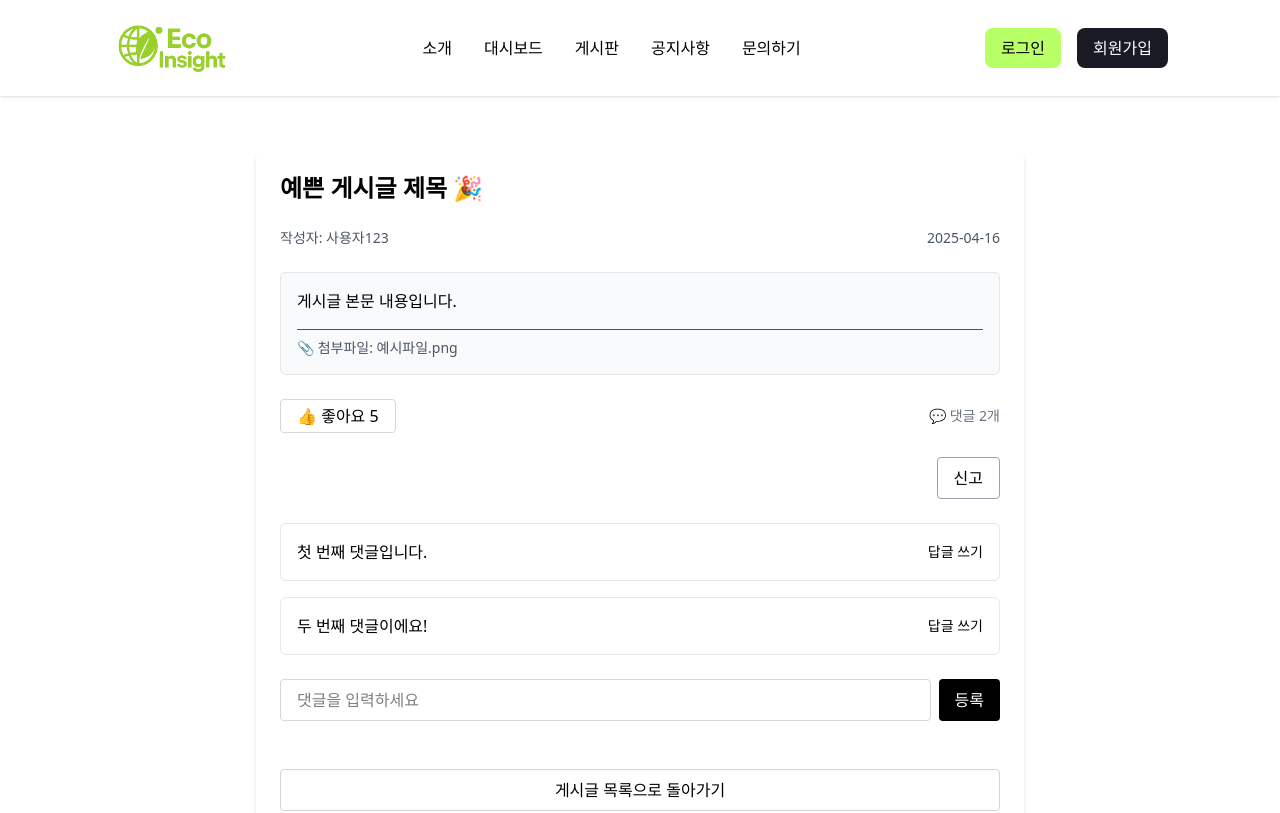
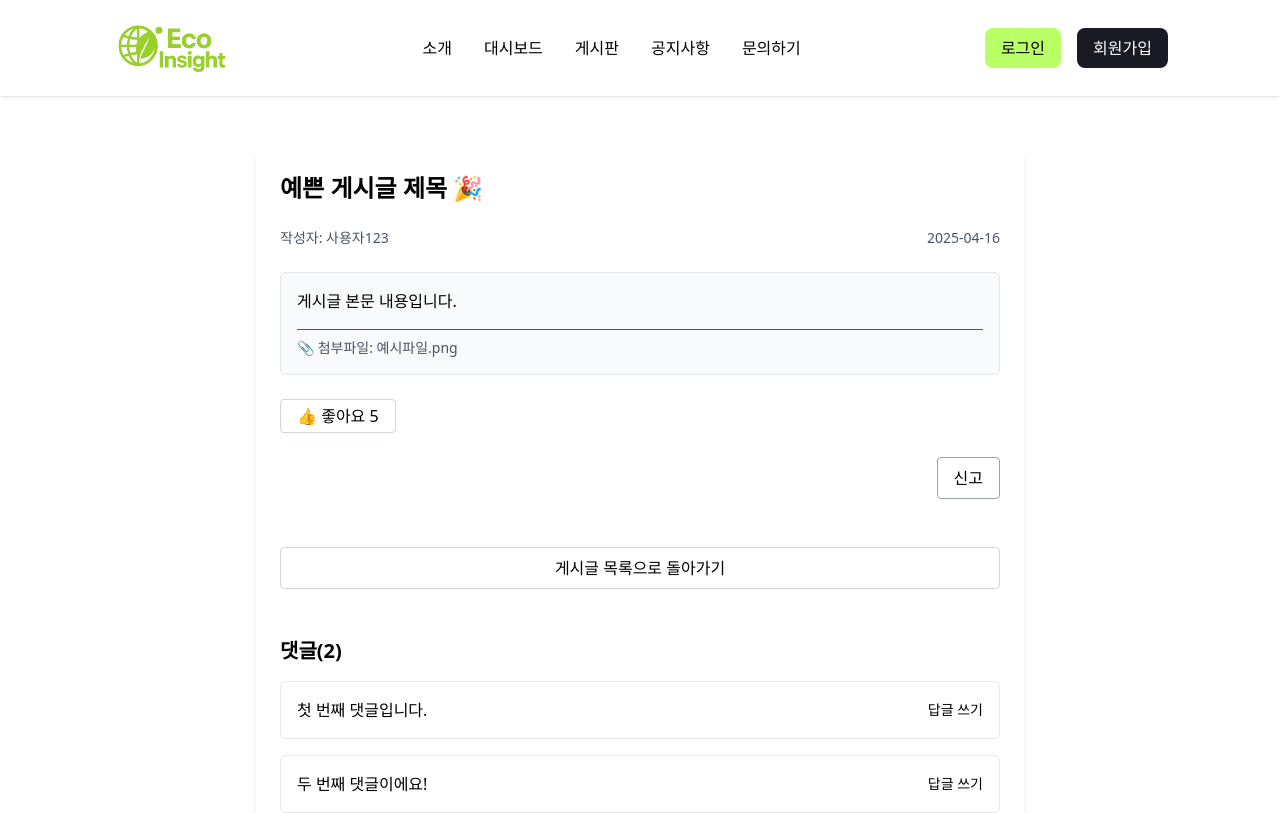
Before and after one commit to holelung/EcoInsight, a React (Vite) app in the folder frontend/eco-insight/: page /post/1 in a window 1280 px wide. Shown: the top 813 px of the page. Built offline with nearby package versions, Linux system fonts and the light colour scheme.

Commit message:
Community 수정중

```diff
--- a/frontend/eco-insight/src/components/Board/AuthBoard/WriteAuthPage.jsx
+++ b/frontend/eco-insight/src/components/Board/AuthBoard/WriteAuthPage.jsx
@@ -12,7 +12,6 @@ export default function WriteAuthPage() {
   const handleOnChange = (e) => {
     setOption(e.target.value);
   };
-
 
   const handleUpload = () => {
     try {
@@ -37,11 +36,15 @@ export default function WriteAuthPage() {
 
   return (
     <div className="max-w-3xl mx-auto mt-10 p-6 bg-white rounded-xl shadow-md">
-
       <div className="mb-4 text-sm text-gray-500">인증게시판</div>
       {/* 카테고리 */}
       <div>
-            <select value={option} defaultValue="category" onChange={handleOnChange} className="mb-3 border px-11 py-2 rounded">
+        <select
+          value={option}
+          defaultValue="category"
+          onChange={handleOnChange}
+          className="mb-3 border px-11 py-2 rounded"
+        >
           <option value="category">카테고리 선택</option>
           <option value="item1">인증1</option>
           <option value="item2">인증2</option>
@@ -67,7 +70,6 @@ export default function WriteAuthPage() {
           initialEditType="wysiwyg"
           previewStyle="vertical"
           autofocus={true}
-            plugins={[colorSyntax]}
           placeholder="내용을 입력해주세요. 마크다운을 자유롭게 활용할 수 있어요!"
           hideModeSwitch={true}
           toolbarItems={[
@@ -84,7 +86,8 @@ export default function WriteAuthPage() {
       <div className="mt-4 flex justify-end">
         <button
           onClick={handleUpload}
-                className="bg-lime-400 hover:bg-green-600 text-white px-6 py-2 rounded-md font-bold transition">
+          className="bg-lime-400 hover:bg-green-600 text-white px-6 py-2 rounded-md font-bold transition"
+        >
           업로드
         </button>
       </div>
--- a/frontend/eco-insight/src/components/Board/Community/CommunityBoardDetail.jsx
+++ b/frontend/eco-insight/src/components/Board/Community/CommunityBoardDetail.jsx
@@ -2,8 +2,9 @@ import React, { useContext, useState } from "react";
 import { useNavigate } from "react-router-dom";
 import ReportPage from "../ReportPage";
 import { AuthContext } from "../../Context/AuthContext";
+import CommunityComment from "../../Comment/CommunityComment/CommunityComment";
 
-export default function CommunityBoardDetail() {
+const CommunityBoardDetail = () => {
   const navigate = useNavigate();
   const { auth } = useContext(AuthContext);
 
@@ -15,32 +16,7 @@ export default function CommunityBoardDetail() {
   const [editedContent, setEditedContent] = useState(content);
   const [isReportOpen, setIsReportOpen] = useState(false);
 
-  const [comments, setComments] = useState([
-    { text: "첫 번째 댓글입니다.", replies: [] },
-    { text: "두 번째 댓글이에요!", replies: [] },
-  ]);
-
-  const [newComment, setNewComment] = useState("");
-  const [replyingTo, setReplyingTo] = useState(null);
-  const [newReply, setNewReply] = useState("");
-
   const handleLike = () => setLikes(likes + 1);
-  const handleAddComment = () => {
-    if (newComment.trim()) {
-      setComments([...comments, { text: newComment.trim(), replies: [] }]);
-      setNewComment("");
-    }
-  };
-
-  const handleAddReply = (index) => {
-    if (newReply.trim()) {
-      const updatedComments = [...comments];
-      updatedComments[index].replies.push(newReply.trim());
-      setComments(updatedComments);
-      setNewReply("");
-      setReplyingTo(null);
-    }
-  };
 
   const handleSaveEdit = () => {
     setTitle(editedTitle);
@@ -93,7 +69,7 @@ export default function CommunityBoardDetail() {
         </div>
       </div>
 
-      {/* 좋아요 + 댓글 수 */}
+      {/* 좋아요 */}
       {!isEditing && (
         <div className="flex justify-between items-center">
           <button
@@ -102,32 +78,24 @@ export default function CommunityBoardDetail() {
           >
             👍 좋아요 {likes}
           </button>
-          <span className="text-sm text-gray-500">
-            💬 댓글 {comments.length}개
-          </span>
         </div>
       )}
 
       {/* 수정/삭제/신고 버튼 */}
       <div className="flex justify-end gap-2">
-        {/* auth.isAuthenticated && */}
-        {auth.isAuthenticated && isEditing ? (
+        {!(auth.isAuthenticated && isEditing) ? (
           <button
-            onClick={handleSaveEdit}
-            className="px-4 py-2 bg-black text-white rounded hover:bg-gray-800"
+            onClick={() => setIsReportOpen(true)}
+            className="px-4 py-2 border border-gray-400 rounded hover:bg-gray-100"
           >
-            저장
+            신고
           </button>
         ) : (
           <>
             {auth.isAuthenticated && auth.loginInfo == auth && (
               <>
                 <button
-                  onClick={() => {
-                    setIsEditing(true);
-                    setEditedTitle(title);
-                    setEditedContent(content);
-                  }}
+                  onClick={handleSaveEdit}
                   className="px-4 py-2 border border-gray-400 rounded hover:bg-gray-100"
                 >
                   수정하기
@@ -140,76 +108,8 @@ export default function CommunityBoardDetail() {
                 </button>
               </>
             )}
-            <button
-              onClick={() => setIsReportOpen(true)}
-              className="px-4 py-2 border border-gray-400 rounded hover:bg-gray-100"
-            >
-              신고
-            </button>
           </>
         )}
-      </div>
-
-      {/* 댓글 목록 */}
-      <div className="space-y-4">
-        {comments.map((cmt, index) => (
-          <div
-            key={index}
-            className="p-4 bg-white border border-gray-200 rounded-md space-y-2"
-          >
-            <div className="flex justify-between items-center">
-              <span>{cmt.text}</span>
-              <button
-                onClick={() =>
-                  setReplyingTo(replyingTo === index ? null : index)
-                }
-                className="text-sm text-black hover:underline"
-              >
-                답글 쓰기
-              </button>
-            </div>
-            {cmt.replies.map((reply, rindex) => (
-              <div
-                key={rindex}
-                className="ml-4 px-3 py-2 bg-gray-100 border border-gray-300 text-sm rounded"
-              >
-                ↪ {reply}
-              </div>
-            ))}
-            {replyingTo === index && (
-              <div className="flex gap-2 mt-2 ml-4">
-                <input
-                  value={newReply}
-                  onChange={(e) => setNewReply(e.target.value)}
-                  placeholder="대댓글 입력"
-                  className="flex-grow px-2 py-1 border border-gray-300 rounded"
-                />
-                <button
-                  onClick={() => handleAddReply(index)}
-                  className="px-3 py-1 bg-black text-white border border-black rounded"
-                >
-                  등록
-                </button>
-              </div>
-            )}
-          </div>
-        ))}
-      </div>
-
-      {/* 댓글 작성 */}
-      <div className="flex gap-2 mt-4">
-        <input
-          value={newComment}
-          onChange={(e) => setNewComment(e.target.value)}
-          placeholder="댓글을 입력하세요"
-          className="flex-grow px-4 py-2 border border-gray-300 rounded"
-        />
-        <button
-          onClick={handleAddComment}
-          className="px-4 py-2 bg-black text-white rounded hover:bg-gray-800"
-        >
-          등록
-        </button>
       </div>
 
       {/* 돌아가기 */}
@@ -229,6 +129,9 @@ export default function CommunityBoardDetail() {
           postTitle={title}
         />
       )}
+      <CommunityComment />
     </div>
   );
-}
+};
+
+export default CommunityBoardDetail;
--- a/frontend/eco-insight/src/components/Board/Community/CommunityListPage.jsx
+++ b/frontend/eco-insight/src/components/Board/Community/CommunityListPage.jsx
@@ -199,16 +199,16 @@ const CommunityListPage = () => {
       <h1 className="text-2xl font-bold text-center mb-6">{boardName}</h1>
 
       {/* 필터 + 검색 */}
-      <div className="flex justify-between items-center mb-4 flex-wrap gap-2">
+      <div className="flex flex-wrap items-center justify-between gap-2 mb-4">
         <div className="flex gap-2">
           <button
-            className="px-4 py-2 rounded border border-gray-300 bg-transparent text-black"
+            className="px-4 py-2 border border-gray-300 rounded bg-transparent text-black"
             onClick={() => handleButtonClick("전체글")}
           >
             전체글
           </button>
           <button
-            className="px-4 py-2 rounded border border-gray-300 bg-transparent text-black"
+            className="px-4 py-2 border border-gray-300 rounded bg-transparent text-black"
             onClick={() => handleButtonClick("인기글")}
           >
             인기글
@@ -220,7 +220,7 @@ const CommunityListPage = () => {
             value={searchQuery}
             onChange={(e) => setSearchQuery(e.target.value)}
             placeholder="검색할 내용을 입력해주세요."
-            className="w-[400px] px-4 py-2 text-base border border-gray-300 rounded"
+            className="w-[400px] px-4 py-2 border border-gray-300 rounded text-base"
           />
           <button
             className="px-4 py-2 rounded border border-black bg-white text-black"
@@ -230,7 +230,7 @@ const CommunityListPage = () => {
           </button>
           <Link
             to={`/write/${type}`}
-            className="px-4 py-2 rounded border border-gray-300 bg-transparent text-black"
+            className="px-4 py-2 border border-gray-300 rounded bg-transparent text-black"
           >
             글쓰기
           </Link>
@@ -238,7 +238,7 @@ const CommunityListPage = () => {
       </div>
 
       {/* 테이블 헤더 */}
-      <div className="grid grid-cols-6 border-y border-gray-200 font-semibold text-center text-sm py-2">
+      <div className="grid grid-cols-6 py-2 text-sm font-semibold text-center border-y border-gray-200">
         <div>번호</div>
         <div>작성자</div>
         <div className="col-span-2">제목</div>
@@ -247,7 +247,7 @@ const CommunityListPage = () => {
       </div>
 
       {/* 공지사항 */}
-      <div className="grid grid-cols-6 text-green-500 font-semibold py-2 border-b border-gray-200 text-sm">
+      <div className="grid grid-cols-6 py-2 text-sm font-semibold text-green-500 border-b border-gray-200">
         <div>-</div>
         <div className="text-green-500 font-semibold">공지사항</div>
         <div className="col-span-2 text-left font-bold">
@@ -279,7 +279,7 @@ const CommunityListPage = () => {
       ))}
 
       {/* 페이지네이션 */}
-      <div className="flex justify-center mt-6 gap-2">
+      <div className="flex justify-center gap-2 mt-6">
         {Array.from(
           { length: Math.ceil(filteredPosts.length / postsPerPage) },
           (_, index) => {
--- a/frontend/eco-insight/src/components/Board/ReportPage.jsx
+++ b/frontend/eco-insight/src/components/Board/ReportPage.jsx
@@ -19,7 +19,7 @@ export default function ReportPage({ isOpen, onClose, author, postTitle }) {
   const handleSubmit = () => {
     if (selectedReason) {
       alert("신고가 완료되었습니다.");
-      onClose(); // navigate(-1) 제거 → 게시글 화면 유지
+      onClose();
     }
   };
 
--- a/frontend/eco-insight/src/components/Comment/CommunityComment/CommunityComment.jsx
+++ b/frontend/eco-insight/src/components/Comment/CommunityComment/CommunityComment.jsx
@@ -6,7 +6,7 @@ const CommunityComment = () => {
     { text: "두 번째 댓글이에요!", replies: [] },
   ]);
   const [newComment, setNewComment] = useState("");
-  const [replyingTo, setReplyingTo] = useState(null);
+  const [replyingWrite, setReplyingWrite] = useState(null);
   const [newReply, setNewReply] = useState("");
 
   const handleAddComment = () => {
@@ -22,12 +22,14 @@ const CommunityComment = () => {
       updated[index].replies.push(newReply.trim());
       setComments(updated);
       setNewReply("");
-      setReplyingTo(null);
+      setReplyingWrite(null);
     }
   };
 
   return (
-    <div>
+    <div className="mt-6">
+      <h2 className="text-xl font-semibold mb-4">댓글({comments.length})</h2>
+
       {/* 댓글 목록 */}
       <div className="space-y-4">
         {comments.map((cmt, index) => (
@@ -39,7 +41,7 @@ const CommunityComment = () => {
               <span>{cmt.text}</span>
               <button
                 onClick={() =>
-                  setReplyingTo(replyingTo === index ? null : index)
+                  setReplyingWrite(replyingWrite === index ? null : index)
                 }
                 className="text-sm text-black hover:underline"
               >
@@ -54,7 +56,7 @@ const CommunityComment = () => {
                 ↪ {reply}
               </div>
             ))}
-            {replyingTo === index && (
+            {replyingWrite === index && (
               <div className="flex gap-2 mt-2 ml-4">
                 <input
                   value={newReply}
@@ -75,7 +77,7 @@ const CommunityComment = () => {
       </div>
 
       {/* 댓글 작성 */}
-      <div className="flex gap-2 mt-4">
+      <div className="flex gap-2 mt-6">
         <input
           value={newComment}
           onChange={(e) => setNewComment(e.target.value)}
```
Lines whose indentation alone changed are shown as unchanged.
